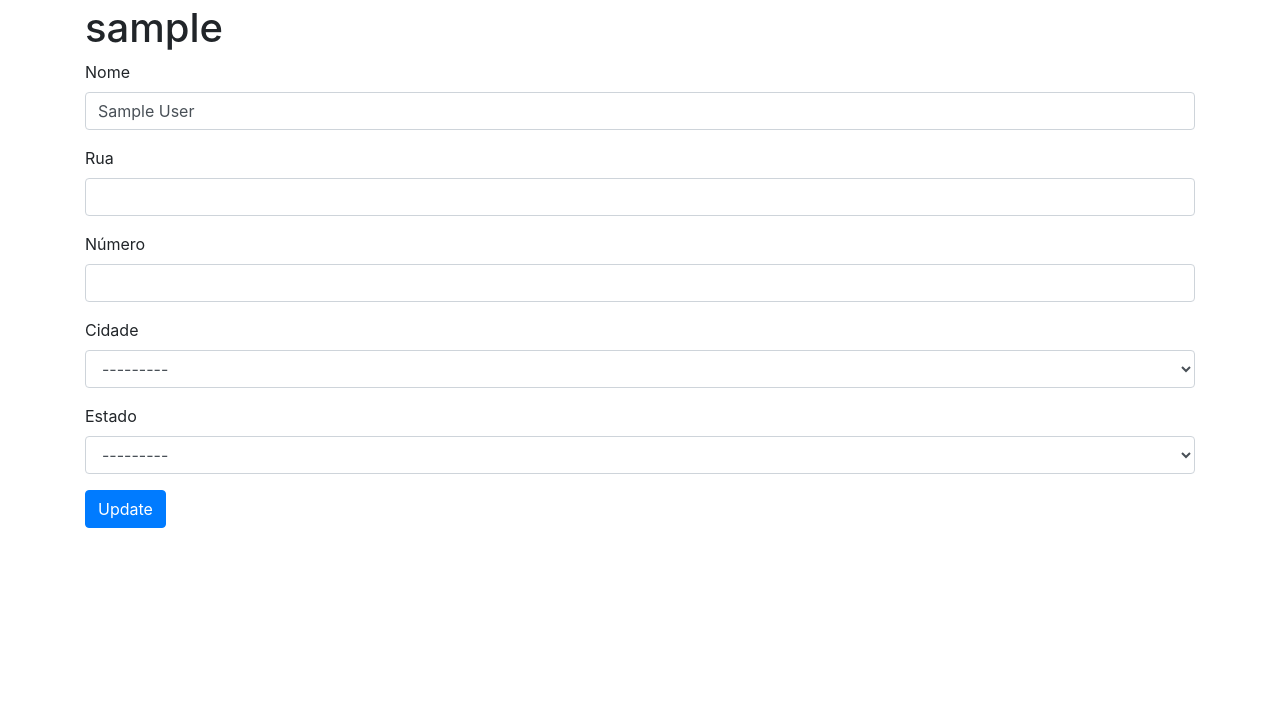
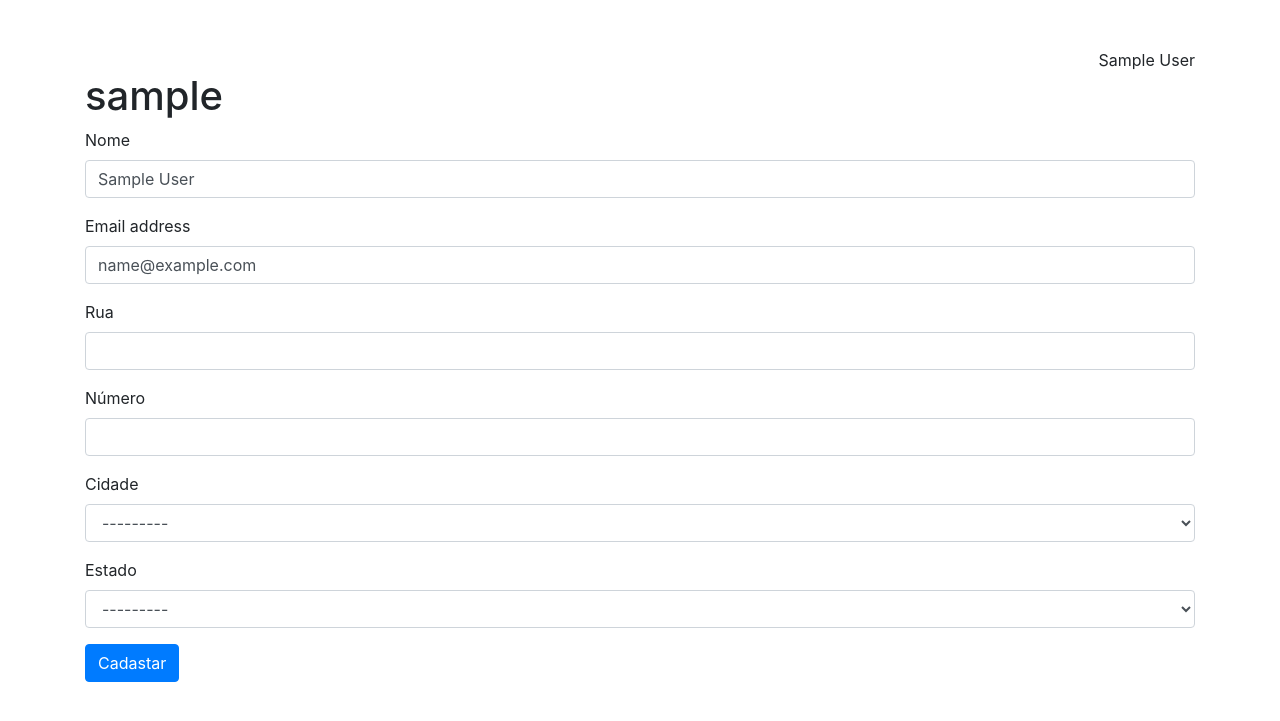
Before and after one commit to jamilatta/desafio_ibm, a Django app: page /users/~update/ in a window 1280 px wide. Shown: the part 56-777 px from the top of the page. Run offline with Django 3.2, Linux system fonts and the light colour scheme; the visitor is signed in with stand-in values (Sample User, id 1); some libraries are stand-ins or nearby versions.

Commit message:
Modificação na app de usuário.

```diff
--- a/desafio_ibm/desafio_ibm/templates/account/base.html
+++ b/desafio_ibm/desafio_ibm/templates/account/base.html
@@ -1,4 +1,5 @@
 {% extends "base.html" %}
+{% load static i18n %}
 {% block title %}{% block head_title %}{% endblock head_title %}{% endblock title %}
 
 {% block content %}
--- a/desafio_ibm/desafio_ibm/templates/base.html
+++ b/desafio_ibm/desafio_ibm/templates/base.html
@@ -21,29 +21,15 @@
 
     <!-- Your stuff: Third-party CSS libraries go here -->
     <!-- This file stores project-specific CSS -->
+    <link href="{% static 'css/chosen.css' %}" rel="stylesheet">
     <link href="{% static 'css/project.css' %}" rel="stylesheet">
     {% endblock %}
-    <!-- Le javascript
-    ================================================== -->
-    {# Placed at the top of the document so pages load faster with defer #}
-    {% block javascript %}
-      <!-- Bootstrap JS and its dependencies-->
-      <script defer src="https://code.jquery.com/jquery-3.3.1.slim.min.js" integrity="sha384-q8i/X+965DzO0rT7abK41JStQIAqVgRVzpbzo5smXKp4YfRvH+8abtTE1Pi6jizo" crossorigin="anonymous"></script>
-      <script defer src="https://cdnjs.cloudflare.com/ajax/libs/popper.js/1.14.3/umd/popper.min.js" integrity="sha384-ZMP7rVo3mIykV+2+9J3UJ46jBk0WLaUAdn689aCwoqbBJiSnjAK/l8WvCWPIPm49" crossorigin="anonymous"></script>
-      <script defer src="https://stackpath.bootstrapcdn.com/bootstrap/4.3.1/js/bootstrap.min.js" integrity="sha384-JjSmVgyd0p3pXB1rRibZUAYoIIy6OrQ6VrjIEaFf/nJGzIxFDsf4x0xIM+B07jRM" crossorigin="anonymous"></script>
-
-      <!-- Your stuff: Third-party javascript libraries go here -->
-
-      <!-- place project specific Javascript in this file -->
-      <script defer src="{% static 'js/project.js' %}"></script>
-
-    {% endblock javascript %}
 
   </head>
 
   <body>
 
-    <div class="mb-1">
+    <div class="mb-5">
       <nav class="navbar navbar-expand-md navbar-light bg-light">
         <button class="navbar-toggler navbar-toggler-right" type="button" data-toggle="collapse" data-target="#navbarSupportedContent" aria-controls="navbarSupportedContent" aria-expanded="false" aria-label="Toggle navigation">
           <span class="navbar-toggler-icon"></span>
@@ -53,7 +39,7 @@
         <div class="collapse navbar-collapse" id="navbarSupportedContent">
           <ul class="navbar-nav mr-auto">
             <li class="nav-item active">
-              <a class="nav-link" href="{% url 'home' %}">Pets <span class="sr-only">(current)</span></a>
+              <a class="nav-link" href="{% url 'search:search' %}">Pets <span class="sr-only">(current)</span></a>
             </li>
 <!--             <li class="nav-item">
               <a class="nav-link" href="{% url 'about' %}">Sobre</a>
@@ -61,11 +47,11 @@
             {% if request.user.is_authenticated %}
               <li class="nav-item">
                 {# URL provided by django-allauth/account/urls.py #}
-                <a class="nav-link" href="{% url 'users:detail' request.user.username  %}">{% trans "Meus Pets" %}</a>
+                <a class="nav-link" href="{% url 'pet:pet_list' %}">{% trans "Meus Pets" %}</a>
               </li>
               <li class="nav-item">
                 {# URL provided by django-allauth/account/urls.py #}
-                <a class="nav-link" href="{% url 'users:detail' request.user.username  %}">{% trans "Novo Pet" %}</a>
+                <a class="nav-link" href="{% url 'pet:pet_create' %}">{% trans "Novo Pet" %}</a>
               </li>
               <li class="nav-item">
                 {# URL provided by django-allauth/account/urls.py #}
@@ -78,7 +64,7 @@
             {% else %}
               <li class="nav-item">
                 {# URL provided by django-allauth/account/urls.py #}
-                <a id="sign-up-link" class="nav-link" href="{% url 'account_signup' %}">{% trans "Sign Up" %}</a>
+                <a id="sign-up-link" class="nav-link" href="{% url 'users:create' %}">{% trans "Sign Up" %}</a>
               </li>
               <li class="nav-item">
                 {# URL provided by django-allauth/account/urls.py #}
@@ -99,16 +85,47 @@
           {% endfor %}
       {% endif %}
 
+      <div class="text-right">
+        {% if request.user.is_authenticated %}
+          {{ request.user.name }}
+        {% endif %}
+        </div>
       {% block content %}
-        <p>Use this document as a way to quick start any new project.</p>
+
+        <div class="text-center">
+          Pet Finder encontre <a href="{% url 'search:search'%}">aqui</a> seu Pet para adoção!
+        </div>
       {% endblock content %}
 
     </div> <!-- /container -->
 
     {% block modal %}{% endblock modal %}
 
-    {% block inline_javascript %}
+
+    <!-- Le javascript
+    ================================================== -->
+    {# Placed at the top of the document so pages load faster with defer #}
+    {% block javascript %}
+      <!-- Bootstrap JS and its dependencies-->
+      <script defer src="https://code.jquery.com/jquery-3.3.1.slim.min.js" integrity="sha384-q8i/X+965DzO0rT7abK41JStQIAqVgRVzpbzo5smXKp4YfRvH+8abtTE1Pi6jizo" crossorigin="anonymous"></script>
+      <script defer src="https://cdnjs.cloudflare.com/ajax/libs/popper.js/1.14.3/umd/popper.min.js" integrity="sha384-ZMP7rVo3mIykV+2+9J3UJ46jBk0WLaUAdn689aCwoqbBJiSnjAK/l8WvCWPIPm49" crossorigin="anonymous"></script>
+      <script defer src="https://stackpath.bootstrapcdn.com/bootstrap/4.3.1/js/bootstrap.min.js" integrity="sha384-JjSmVgyd0p3pXB1rRibZUAYoIIy6OrQ6VrjIEaFf/nJGzIxFDsf4x0xIM+B07jRM" crossorigin="anonymous"></script>
+
+      <!-- Your stuff: Third-party javascript libraries go here -->
+
+      <script type="text/javascript" src="{% get_static_prefix %}js/jquery-3.6.0.min.js"></script>
+      <script type="text/javascript" src="{% get_static_prefix %}js/chosen.jquery.js"></script>
+
+
+      <!-- place project specific Javascript in this file -->
+      <script type="text/javascript" src="{% static 'js/JSONStorage.js' %}"></script>
+      <!-- place project specific Javascript in this file -->
+      <script src="{% static 'js/project.js' %}"></script>
+
+    {% endblock javascript %}
+
+    {% block extrajavascript %}
     {# Script tags with only code, no src (defer by default) #}
-    {% endblock inline_javascript %}
+    {% endblock extrajavascript %}
   </body>
 </html>
--- a/desafio_ibm/desafio_ibm/templates/users/user_form.html
+++ b/desafio_ibm/desafio_ibm/templates/users/user_form.html
@@ -5,12 +5,12 @@
 
 {% block content %}
   <h1>{{ user.username }}</h1>
-  <form class="form-horizontal" method="post" action="{% url 'users:update' %}">
+  <form class="form-horizontal" method="post" action="">
     {% csrf_token %}
     {{ form|crispy }}
     <div class="control-group">
       <div class="controls">
-        <button type="submit" class="btn btn-primary">Update</button>
+        <button type="submit" class="btn btn-primary">Cadastar</button>
       </div>
     </div>
   </form>
--- a/desafio_ibm/desafio_ibm/users/admin.py
+++ b/desafio_ibm/desafio_ibm/users/admin.py
@@ -15,7 +15,10 @@ class UserAdmin(auth_admin.UserAdmin):
     add_form = UserCreationForm
     fieldsets = (
         (None, {"fields": ("username", "password")}),
-        (_("Personal info"), {"fields": ("name", "email", "street", "street_number", "city", "state")}),
+        (
+            _("Personal info"),
+            {"fields": ("name", "email", "street", "street_number", "city", "state")},
+        ),
         (
             _("Permissions"),
             {
--- a/desafio_ibm/desafio_ibm/users/forms.py
+++ b/desafio_ibm/desafio_ibm/users/forms.py
@@ -1,19 +1,47 @@
-from django.contrib.auth import forms as admin_forms
-from django.contrib.auth import get_user_model
+from django import forms as django_forms
+
+# from django.contrib.auth import forms as django_forms
+from django.contrib.auth import get_user_model, forms
 from django.utils.translation import gettext_lazy as _
 
 User = get_user_model()
 
 
-class UserChangeForm(admin_forms.UserChangeForm):
-    class Meta(admin_forms.UserChangeForm.Meta):
+class UserChangeForm(forms.UserChangeForm):
+    password = None
+
+    class Meta(forms.UserChangeForm.Meta):
         model = User
+        fields = (
+            "name",
+            "email",
+            "street",
+            "street_number",
+            "city",
+            "state",
+        )
+        widgets = {
+            "state": django_forms.Select(attrs={"class": "chzn-select"}),
+            "city": django_forms.Select(attrs={"class": "chzn-select"}),
+        }
 
 
-class UserCreationForm(admin_forms.UserCreationForm):
-    class Meta(admin_forms.UserCreationForm.Meta):
+class UserCreationForm(forms.UserCreationForm):
+    class Meta(forms.UserCreationForm.Meta):
         model = User
-
+        fields = (
+            "username",
+            "name",
+            "email",
+            "street",
+            "street_number",
+            "city",
+            "state",
+        )
         error_messages = {
             "username": {"unique": _("This username has already been taken.")}
         }
+        widgets = {
+            "state": django_forms.Select(attrs={"class": "chzn-select"}),
+            "city": django_forms.Select(attrs={"class": "chzn-select"}),
+        }
--- a/desafio_ibm/desafio_ibm/users/models.py
+++ b/desafio_ibm/desafio_ibm/users/models.py
@@ -64,7 +64,11 @@ class User(AbstractUser):
     )
 
     state = models.ForeignKey(
-        State, verbose_name="Estado", on_delete=models.SET_NULL, blank=True, null=True,
+        State,
+        verbose_name="Estado",
+        on_delete=models.SET_NULL,
+        blank=True,
+        null=True,
     )
 
     def get_absolute_url(self):
--- a/desafio_ibm/desafio_ibm/users/urls.py
+++ b/desafio_ibm/desafio_ibm/users/urls.py
@@ -4,10 +4,12 @@ from desafio_ibm.users.views import (
     user_detail_view,
     user_redirect_view,
     user_update_view,
+    user_create_view,
 )
 
 app_name = "users"
 urlpatterns = [
+    path("~create/", view=user_create_view, name="create"),
     path("~redirect/", view=user_redirect_view, name="redirect"),
     path("~update/", view=user_update_view, name="update"),
     path("<str:username>/", view=user_detail_view, name="detail"),
--- a/desafio_ibm/desafio_ibm/users/views.py
+++ b/desafio_ibm/desafio_ibm/users/views.py
@@ -3,7 +3,9 @@ from django.contrib.auth.mixins import LoginRequiredMixin
 from django.contrib.messages.views import SuccessMessageMixin
 from django.urls import reverse
 from django.utils.translation import gettext_lazy as _
-from django.views.generic import DetailView, RedirectView, UpdateView
+from django.views.generic import DetailView, RedirectView, UpdateView, CreateView
+
+from . import forms
 
 User = get_user_model()
 
@@ -21,8 +23,8 @@ user_detail_view = UserDetailView.as_view()
 class UserUpdateView(LoginRequiredMixin, SuccessMessageMixin, UpdateView):
 
     model = User
-    fields = ["name", "street", "street_number", "city", "state"]
-    success_message = _("Information successfully updated")
+    form_class = forms.UserChangeForm
+    success_message = _("Informações atualizadas com sucesso!!!")
 
     def get_success_url(self):
         return self.request.user.get_absolute_url()  # type: ignore [union-attr]
@@ -34,6 +36,19 @@ class UserUpdateView(LoginRequiredMixin, SuccessMessageMixin, UpdateView):
 user_update_view = UserUpdateView.as_view()
 
 
+class UserCreateView(SuccessMessageMixin, CreateView):
+
+    model = User
+    form_class = forms.UserCreationForm
+    success_message = _("Usuário criado com sucesso!!!")
+
+    def get_object(self):
+        return self.request.user
+
+
+user_create_view = UserCreateView.as_view()
+
+
 class UserRedirectView(LoginRequiredMixin, RedirectView):
 
     permanent = False
```
Also changed, not shown: desafio_ibm/desafio_ibm/users/tests/test_views.py (+1 -1 lines), desafio_ibm/desafio_ibm/users/migrations/0002_auto_20210523_1411.py, desafio_ibm/desafio_ibm/users/migrations/0003_auto_20210523_1447.py, desafio_ibm/desafio_ibm/users/migrations/0004_city_state.py, desafio_ibm/desafio_ibm/users/migrations/0005_auto_20210523_1456.py, desafio_ibm/desafio_ibm/users/migrations/0006_auto_20210523_1516.py.
